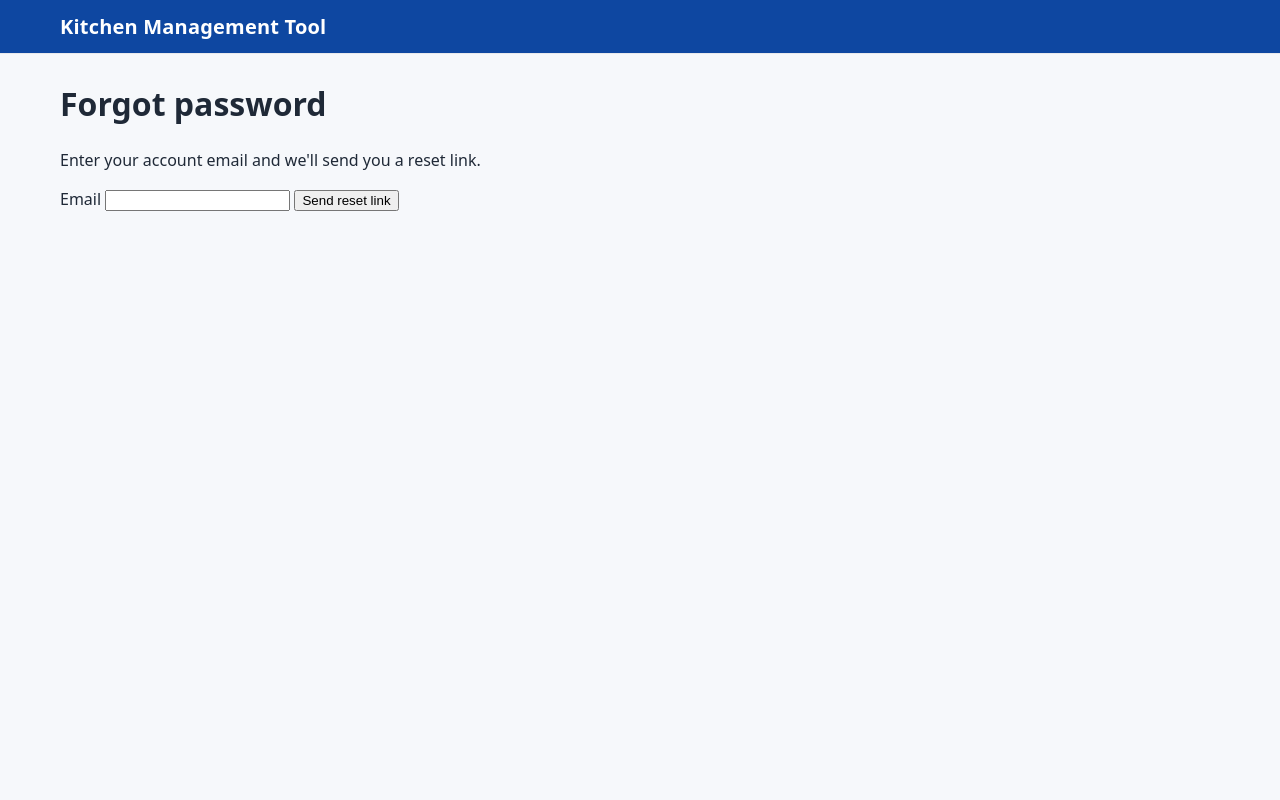
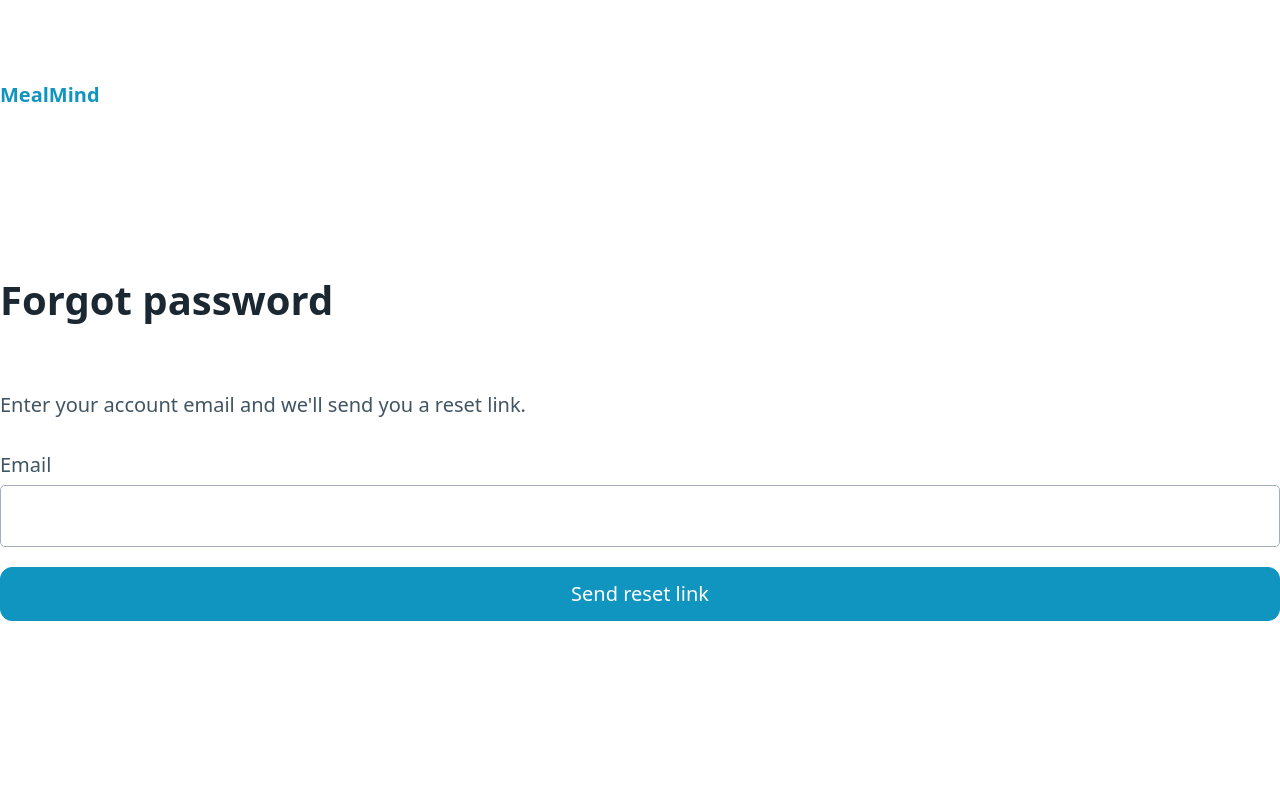
Before and after one commit to itsmeAubreey/mealmind, a Flask app: page /forgot in a window 1280 px wide. Run offline with Flask 3, Linux system fonts and the light colour scheme; some libraries are stand-ins or nearby versions.

Commit message:
Update base.html

```diff
--- a/templates/base.html
+++ b/templates/base.html
@@ -1,88 +1,35 @@
 <!doctype html>
 <html lang="en">
 <head>
-    <meta charset="utf-8" />
-    <meta name="viewport" content="width=device-width,initial-scale=1" />
+  <meta charset="utf-8">
+  <meta name="viewport" content="width=device-width,initial-scale=1">
   <title>{% block title %}MealMind{% endblock %}</title>
-
+  <link rel="stylesheet" href="https://unpkg.com/@picocss/pico@1.5.10/css/pico.min.css">
   <style>
-      :root{
-        --brand:#0e47a1;          /* top bar blue */
-        --brand-btn:#195acb;      /* logout button */
-        --brand-btn-h:#1f66e6;
-        --bg:#f6f8fb;
-        --card:#ffffff;
-        --text:#1f2937;
-        --border:#eaecf0;
-      }
-      *{box-sizing:border-box}
-      html,body{height:100%}
-      body{
-        margin:0;background:var(--bg);color:var(--text);
-        font:16px/1.45 system-ui, -apple-system, Segoe UI, Roboto, Helvetica, Arial, sans-serif
-      }
-
-      /* ===== Top Bar ===== */
-      header#mm-topbar{background:var(--brand); color:#fff; box-shadow:0 1px 0 rgba(0,0,0,.06)}
-      #mm-topbar .mm-row{
-        max-width:1200px; margin:0 auto; padding:12px 20px;
-        display:flex; align-items:center; justify-content:space-between; gap:16px;
-        width:100%;
-      }
-      #mm-topbar .mm-brand{
-        display:flex; align-items:center; gap:10px;
-        color:#fff; text-decoration:none; white-space:nowrap; font-weight:800; letter-spacing:.2px; font-size:20px;
-      }
-      #mm-topbar .mm-logout{
-        background:var(--brand-btn); color:#fff; text-decoration:none;
-        padding:10px 16px; border-radius:12px; font-weight:600;
-        display:inline-flex; align-items:center; gap:8px;
-      }
-      #mm-topbar .mm-logout:hover{background:var(--brand-btn-h)}
-
-      /* ===== Page container ===== */
-      main#mm-main{max-width:1200px;margin:28px auto;padding:0 20px}
-
-      /* Flash messages */
-      .flash{padding:12px 14px;border-radius:10px;margin:12px 0;font-weight:600;border:1px solid var(--border)}
-      .flash.success{background:#e8f7ee;color:#136f3a}
-      .flash.error{background:#fde8e8;color:#9b1c1c}
-      .flash.info{background:#eef2ff;color:#1e3a8a}
-
-      /* Utility */
-      a.btn{display:inline-block;padding:10px 14px;border-radius:10px;text-decoration:none}
+    header { padding: .8rem 1rem; display:flex; justify-content:space-between; align-items:center; }
+    header a.brand { font-weight:700; text-decoration:none; }
+    main { padding: 1rem; }
+    .btn { padding:.55rem 1rem; border-radius:.6rem }
   </style>
-
-    {% block head_extra %}{% endblock %}
 </head>
-
 <body>
-    <!-- ===== Header ===== -->
-    <header id="mm-topbar">
-      <div class="mm-row">
-        <!-- Brand link to Dashboard per your UI preference -->
-        <a class="mm-brand" href="{{ url_for('dashboard') }}">Kitchen Management Tool</a>
-
-        {% if current_user.is_authenticated %}
-          <a class="mm-logout" href="{{ url_for('logout') }}">Logout</a>
+  <header>
+    <a class="brand" href="{{ url_for('dashboard') }}">MealMind</a>
+    {% if session.get('user') %}
+      <nav><a class="btn" href="{{ url_for('logout') }}">Logout</a></nav>
     {% endif %}
-      </div>
   </header>
-    <!-- ===== /Header ===== -->
-
-    <main id="mm-main">
-      <!-- Flash messages -->
+  <main>
     {% with messages = get_flashed_messages(with_categories=true) %}
       {% if messages %}
+        <div>
           {% for category, message in messages %}
-            <div class="flash {{ category }}">{{ message }}</div>
+            <article class="{{ 'secondary' if category=='error' else 'primary' }}">{{ message }}</article>
           {% endfor %}
+        </div>
       {% endif %}
     {% endwith %}
-
     {% block content %}{% endblock %}
   </main>
-
-    {% block scripts %}{% endblock %}
 </body>
 </html>
```
Lines whose indentation alone changed are shown as unchanged.
